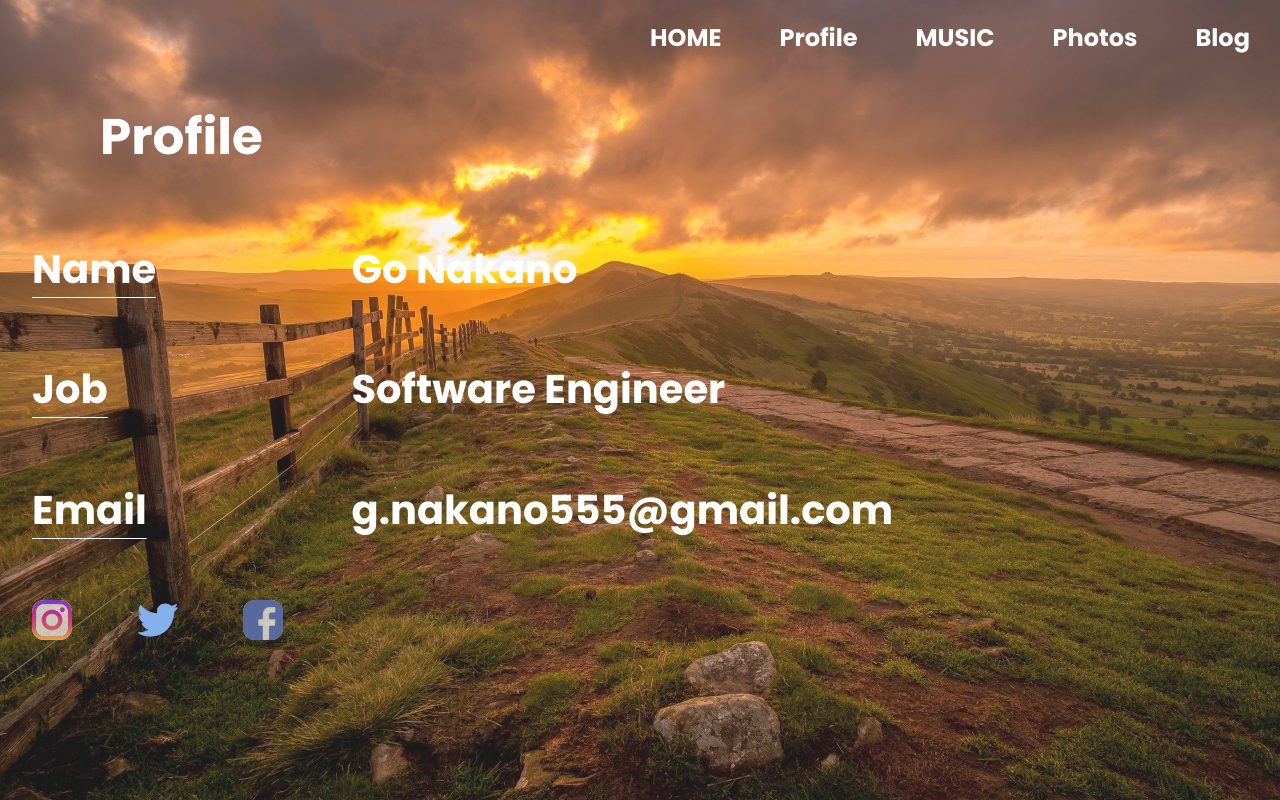
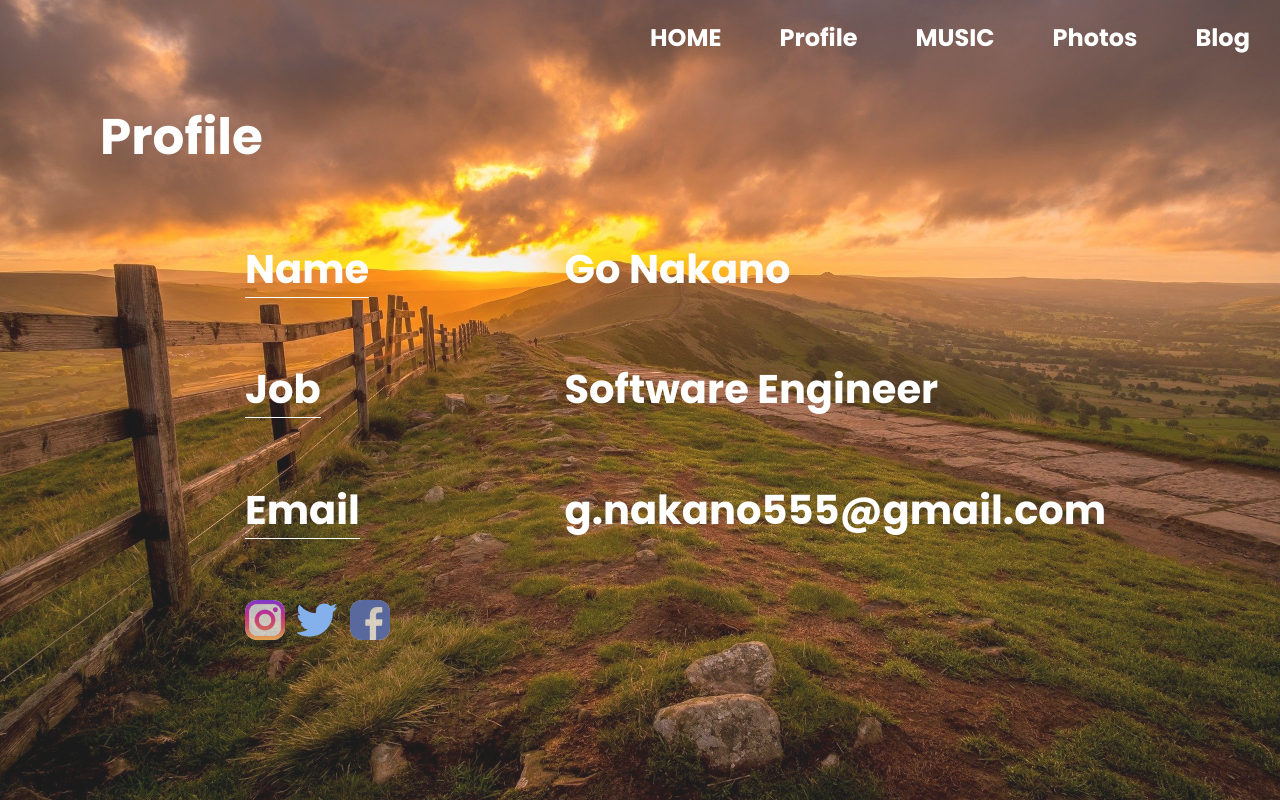
Before and after one commit to private-side-project-org/scratch_react, a React app: page /profile in a window 1280 px wide. Built offline with nearby package versions, Linux system fonts and the light colour scheme.

Commit message:
apply slighly better grid system

```diff
--- a/src/assets/styles/profile.scss
+++ b/src/assets/styles/profile.scss
@@ -18,8 +18,15 @@
 }
 
 .profile-row-block {
+  display: flex;
+  justify-content: center;
   font-size: 40px;
   color: #ffffff;
+}
+
+.profile-icon-block {
+  display: flex;
+  justify-content: center;
 }
 
 .profile-text {
--- a/src/component/Profile.js
+++ b/src/component/Profile.js
@@ -34,10 +34,10 @@ const Profile = () => {
           </Col>
         </Row>
         <Row className="profile-icon-block">
-          <Col sm={7} md={5}>
+          <Col sm={7} md={3}>
             <IconGroup />
           </Col>
-          <Col md={3}></Col>
+          <Col md={5}></Col>
         </Row>
       </div>
     </div>
```
